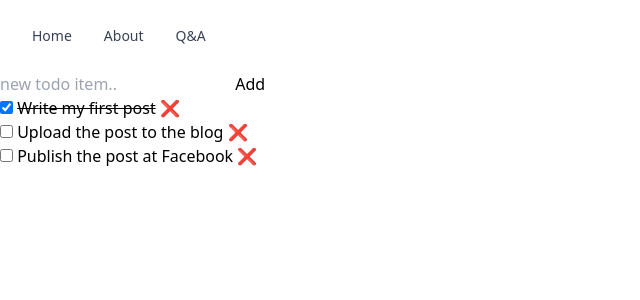
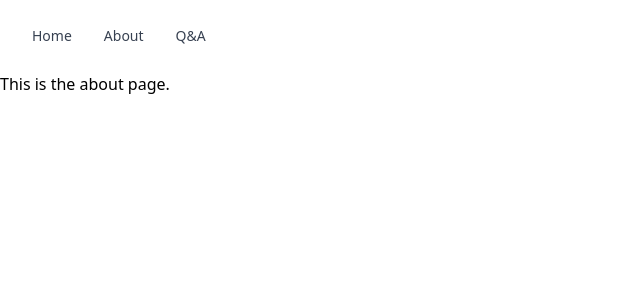
Before and after one commit to loganhagen/sentiment-analyzer, a SvelteKit app in the folder frontend/: page /about in a window 1280 px wide. Shown: the top 300 px of the page, without its empty margins (0-640 px from the left). Built offline with nearby package versions, Linux system fonts and the light colour scheme.

Commit message:
fix: Change question fetch request to GET

```diff
--- a/frontend/src/routes/about/+page.svelte
+++ b/frontend/src/routes/about/+page.svelte
@@ -1,37 +1 @@
-<script>
-    let newItem = '';
-
-    let todoList = [{text: 'Write my first post', status: true},
-                    {text: 'Upload the post to the blog', status: false},
-                    {text: 'Publish the post at Facebook', status: false}];
-
-
-
-	function addToList() {
-		todoList = [...todoList, {text: newItem, status: false}];
-		newItem = '';
-	}
-
-	function removeFromList(index) {
-		todoList.splice(index, 1)
-		todoList = todoList;
-    }
-</script>
-
-<input bind:value={newItem} type="text" placeholder="new todo item..">
-<button on:click={addToList}>Add</button>
-
-<br/>
-{#each todoList as item, index}
-	<input bind:checked={item.status} type="checkbox">
-	<span class:checked={item.status}>{item.text}</span>
-	<span on:click={() => removeFromList(index)}>❌</span>
-	<br/>
-{/each}
-
-
-<style>
-	.checked {
-        text-decoration: line-through;
-    }
-</style>
+<p>This is the about page.</p>
--- a/frontend/src/routes/question/+page.svelte
+++ b/frontend/src/routes/question/+page.svelte
@@ -1,35 +1,35 @@
 <script>
 	import { onMount } from 'svelte';
-	let about = "Generating...";
-	let input = "";
+	let question = "";
 	let result = "";
 	let answer = "";
 
 	async function askQuestion () {
-		const res = await fetch('http://localhost:8080/api/question', {
-			method: 'POST',
-			body: JSON.stringify({
-				input,
-			}),
-			headers: {
-				"Content-type" : "application/json"
-			}
-		})
-		.then((response) => response.json())
-  		.then((json) => answer = json["choices"][0]["text"]);
+		let response;
+
+		try {
+			response = await fetch('http://localhost:8080/api/question?' + new URLSearchParams({"q" : question}));
+		} catch (error) {
+			console.log("Failed API call.");
+		}
+
+		if (response?.ok) {
+			let json = await response.json();
+			answer = json["choices"][0]["text"];
+		} else {
+			console.log(`HTTP response code: ${response?.status}`);
+		}
 	}
-
 </script>
 
 <main>
 	<p>Q & A (Powered By OpenAI)</p>
-	<input bind:value={input} placeholder="Your question here...">
+	<input bind:value={question} placeholder="Your question here...">
 	<button class="bg-blue-500 hover:bg-blue-700 text-white font-bold py-2 px-4 rounded shadow-lg"
 	on:click={askQuestion}>Ask!
 	</button>
 	<p>{answer}</p>
 </main>
-
 
 <style lang="postcss">
 	:global(html) {
```
Also changed, not shown: 1 other file (tests, documents, lock files or other folders).
